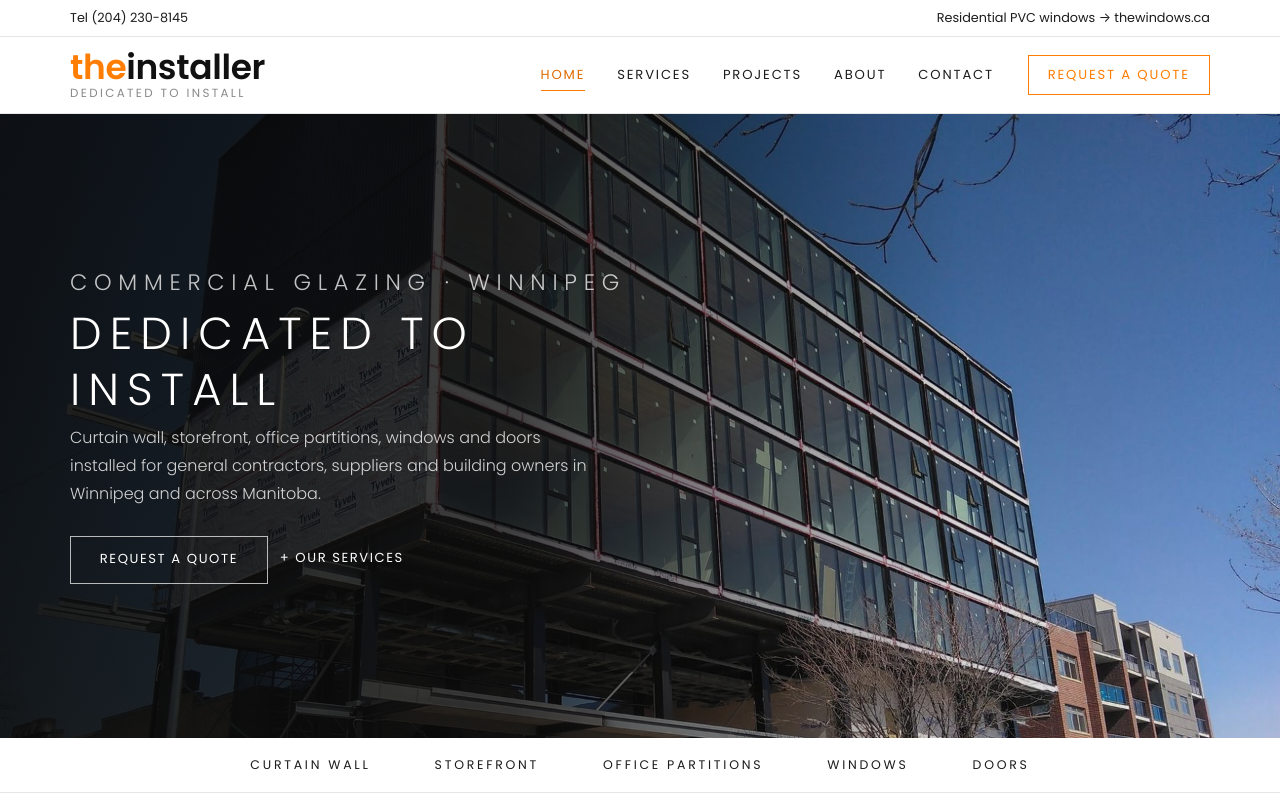
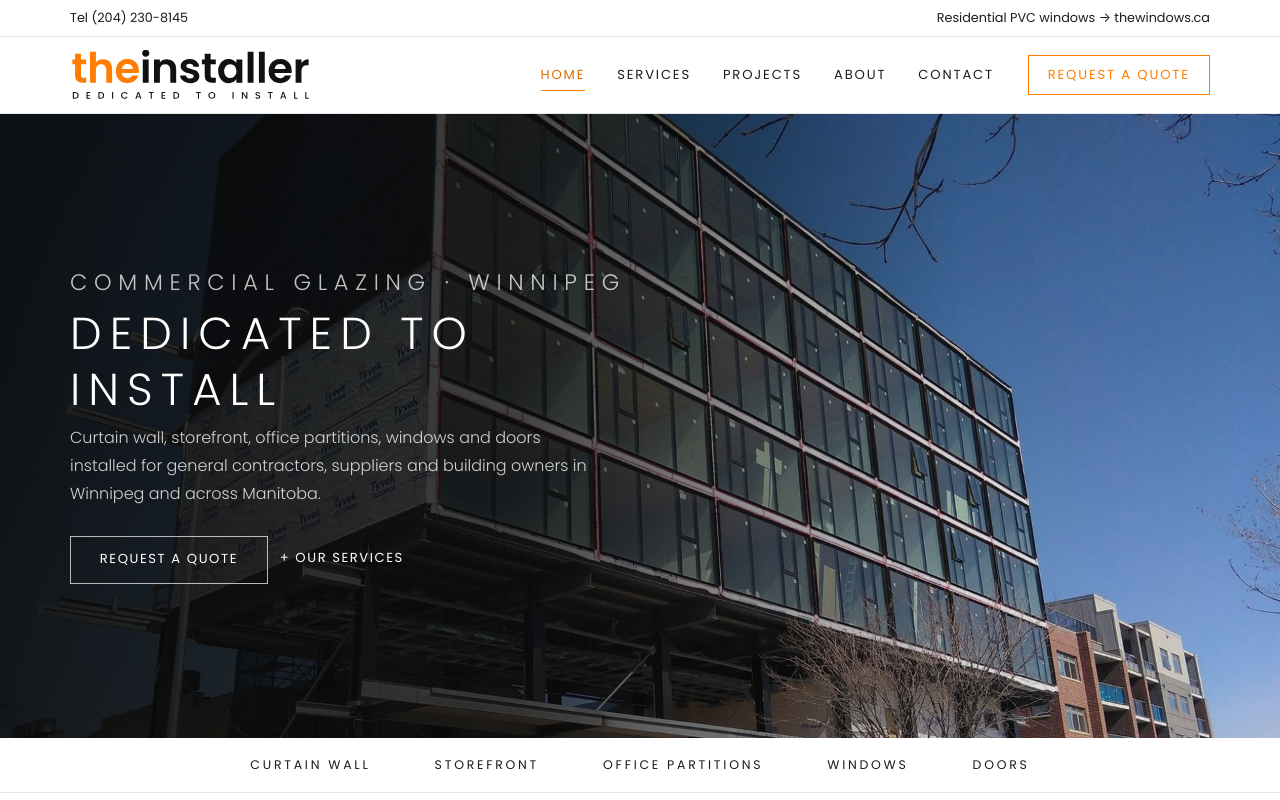
Before and after one commit to theinstallerca/theinstaller, an Astro site: page / in a window 1280 px wide. Shown: the top 800 px of the page. Built offline with nearby package versions, Linux system fonts and the light colour scheme; Astro itself is replaced by a stand-in of ours.

Commit message:
Header logo: tagline spans the full width of the wordmark
Co-Authored-By: Claude Fable 5.2 <noreply@anthropic.com>
Claude-Session: https://claude.ai/code/session_012ZnjHDJ2SjhB9osiDDiu4t

```diff
--- a/src/components/Logo.astro
+++ b/src/components/Logo.astro
@@ -2,4 +2,6 @@
 interface Props { tagline?: boolean; }
 const { tagline = false } = Astro.props;
 ---
-<span class="logo"><span class="logo-word"><b>the</b>installer</span>{tagline && <span class="logo-tag">Dedicated to install</span>}</span>
+{tagline
+  ? <img class="logo-img" src="/logo.svg?v=2" alt="theinstaller — Dedicated to install" />
+  : <span class="logo"><span class="logo-word"><b>the</b>installer</span></span>}
--- a/src/styles/global.css
+++ b/src/styles/global.css
@@ -272,3 +272,4 @@ img.hero-bg { object-position: 70% 30%; opacity: 1; }
 img { -webkit-user-drag: none; user-select: none; -webkit-touch-callout: none; }
 .site-header .logo-word { font-size: 2.15rem; }
 .site-header .logo-tag { font-size: 0.74rem; margin-top: 0.25rem; }
+.site-header .brand img.logo-img { height: 50px; width: auto; }
```
Also changed, not shown: public/logo.svg (added), 8 other files.
